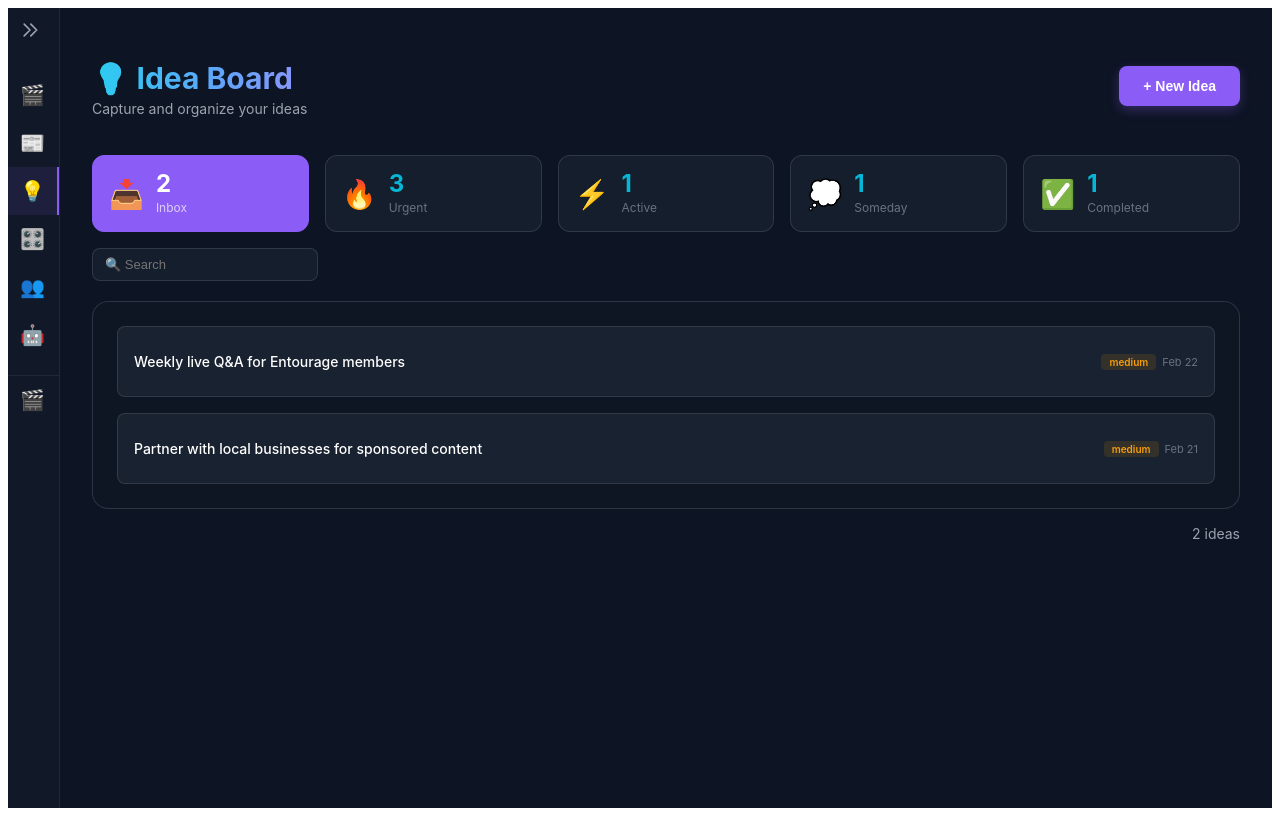
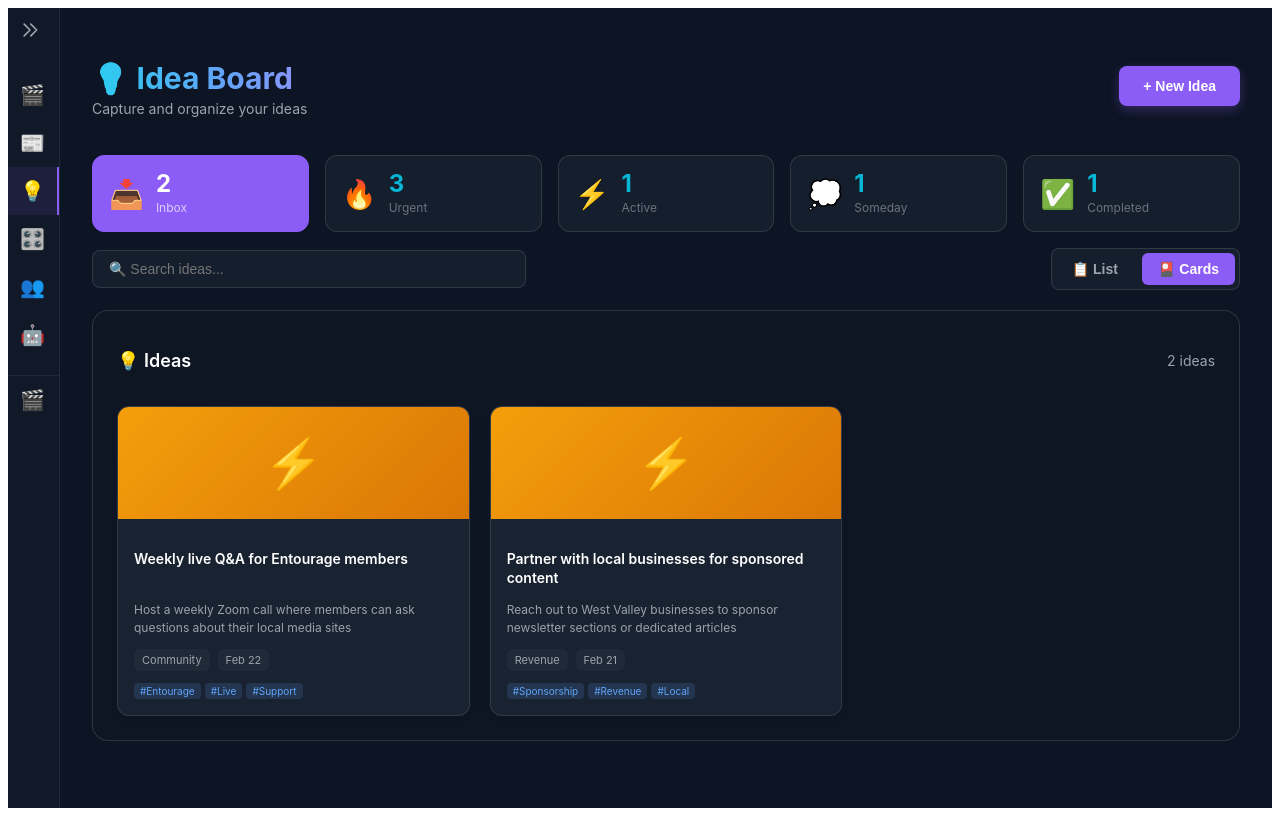
Before and after one commit to pacinobot2026/vizard-clips-dashboard, a Next.js app: page /ideas in a window 1280 px wide. Built offline with nearby package versions, Linux system fonts and the light colour scheme.

Commit message:
Add List/Cards toggle to Idea Board - matches Article/Video Board layout

```diff
--- a/pages/ideas.js
+++ b/pages/ideas.js
@@ -10,6 +10,7 @@ export default function Ideas() {
   const [loading, setLoading] = useState(true);
   const [showAddModal, setShowAddModal] = useState(false);
   const [newIdea, setNewIdea] = useState({ title: '', description: '', category: 'business', priority: 'medium' });
+  const [viewMode, setViewMode] = useState('cards'); // 'list' or 'cards'
 
   useEffect(() => {
     loadMockIdeas();
@@ -262,27 +263,65 @@ export default function Ideas() {
             />
           </div>
 
-          {/* Search */}
-          <div style={{ marginBottom: '20px' }}>
+          {/* Search and View Toggle */}
+          <div style={{ marginBottom: '20px', display: 'flex', gap: '12px', alignItems: 'center', justifyContent: 'space-between' }}>
             <input
               type="text"
-              placeholder="🔍 Search"
+              placeholder="🔍 Search ideas..."
               value={searchTerm}
               onChange={(e) => setSearchTerm(e.target.value)}
               style={{
-                width: '200px',
-                padding: '8px 12px',
+                flex: 1,
+                minWidth: '200px',
+                maxWidth: '400px',
+                padding: '10px 16px',
                 background: 'rgba(31, 41, 55, 0.5)',
                 border: '1px solid rgba(75, 85, 99, 0.5)',
                 borderRadius: '8px',
                 color: '#fff',
-                fontSize: '13px',
+                fontSize: '14px',
                 outline: 'none'
               }}
             />
+
+            {/* View Mode Toggle */}
+            <div style={{ display: 'flex', gap: '8px', background: 'rgba(31, 41, 55, 0.5)', borderRadius: '8px', padding: '4px', border: '1px solid rgba(75, 85, 99, 0.5)' }}>
+              <button
+                onClick={() => setViewMode('list')}
+                style={{
+                  padding: '8px 16px',
+                  background: viewMode === 'list' ? '#8b5cf6' : 'transparent',
+                  border: 'none',
+                  borderRadius: '6px',
+                  color: viewMode === 'list' ? '#fff' : '#9ca3af',
+                  fontSize: '14px',
+                  fontWeight: '600',
+                  cursor: 'pointer',
+                  transition: 'all 0.2s'
+                }}
+              >
+                📋 List
+              </button>
+              <button
+                onClick={() => setViewMode('cards')}
+                style={{
+                  padding: '8px 16px',
+                  background: viewMode === 'cards' ? '#8b5cf6' : 'transparent',
+                  border: 'none',
+                  borderRadius: '6px',
+                  color: viewMode === 'cards' ? '#fff' : '#9ca3af',
+                  fontSize: '14px',
+                  fontWeight: '600',
+                  cursor: 'pointer',
+                  transition: 'all 0.2s'
+                }}
+              >
+                🎴 Cards
+              </button>
+            </div>
           </div>
 
-          {/* Ideas List */}
+          {/* Ideas List/Cards */}
           <div style={{
             background: 'rgba(17, 24, 39, 0.5)',
             borderRadius: '16px',
@@ -290,22 +329,34 @@ export default function Ideas() {
             border: '1px solid rgba(75, 85, 99, 0.5)',
             animation: 'scaleIn 0.4s ease-out 0.4s both'
           }}>
+            <div style={{ marginBottom: '20px', display: 'flex', justifyContent: 'space-between', alignItems: 'center' }}>
+              <h2 style={{ fontSize: '18px', fontWeight: '600', color: '#fff' }}>
+                💡 Ideas
+              </h2>
+              <div style={{ color: '#9ca3af', fontSize: '14px' }}>
+                {filteredIdeas.length} {filteredIdeas.length === 1 ? 'idea' : 'ideas'}
+              </div>
+            </div>
+
             {filteredIdeas.length === 0 ? (
               <div style={{ textAlign: 'center', padding: '64px', color: '#6b7280' }}>
-                No ideas in {filter}
+                {searchTerm ? `No ideas matching "${searchTerm}"` : `No ideas in ${filter}`}
+              </div>
+            ) : viewMode === 'list' ? (
+              <div style={{ display: 'flex', flexDirection: 'column', gap: '16px' }}>
+                {filteredIdeas.map((idea) => (
+                  <IdeaCardList key={idea.id} idea={idea} />
+                ))}
               </div>
             ) : (
-              <div style={{ display: 'flex', flexDirection: 'column', gap: '16px' }}>
+              <div style={{ display: 'grid', gridTemplateColumns: 'repeat(auto-fill, minmax(320px, 1fr))', gap: '20px' }}>
                 {filteredIdeas.map((idea) => (
-                  <IdeaCard key={idea.id} idea={idea} />
+                  <IdeaCardGrid key={idea.id} idea={idea} />
                 ))}
               </div>
             )}
           </div>
 
-          <div style={{ marginTop: '16px', textAlign: 'right', color: '#9ca3af', fontSize: '14px' }}>
-            {filteredIdeas.length} {filteredIdeas.length === 1 ? 'idea' : 'ideas'}
-          </div>
         </div>
       </main>
 
@@ -449,7 +500,8 @@ function StatCard({ icon, count, label, active, onClick, delay = 0 }) {
   );
 }
 
-function IdeaCard({ idea }) {
+// List View - Expandable rows
+function IdeaCardList({ idea }) {
   const [isExpanded, setIsExpanded] = React.useState(false);
 
   const priorityColors = {
@@ -536,3 +588,101 @@ function IdeaCard({ idea }) {
     </div>
   );
 }
+
+// Cards View - Grid cards like Video Board
+function IdeaCardGrid({ idea }) {
+  const priorityColors = {
+    high: '#ef4444',
+    medium: '#f59e0b',
+    low: '#10b981'
+  };
+
+  const priorityGradients = {
+    high: 'linear-gradient(135deg, #ef4444 0%, #dc2626 100%)',
+    medium: 'linear-gradient(135deg, #f59e0b 0%, #d97706 100%)',
+    low: 'linear-gradient(135deg, #10b981 0%, #059669 100%)'
+  };
+
+  return (
+    <div style={{
+      background: 'rgba(31, 41, 55, 0.7)',
+      borderRadius: '12px',
+      border: '1px solid rgba(75, 85, 99, 0.5)',
+      overflow: 'hidden',
+      transition: 'all 0.3s',
+      boxShadow: '0 4px 6px rgba(0, 0, 0, 0.1)'
+    }}>
+      {/* Priority Header */}
+      <div style={{
+        background: priorityGradients[idea.priority],
+        padding: '16px',
+        display: 'flex',
+        alignItems: 'center',
+        justifyContent: 'center',
+        minHeight: '80px'
+      }}>
+        <span style={{ fontSize: '48px' }}>
+          {idea.priority === 'high' ? '🔥' : idea.priority === 'medium' ? '⚡' : '💭'}
+        </span>
+      </div>
+
+      {/* Content */}
+      <div style={{ padding: '16px' }}>
+        <h3 style={{ color: '#fff', fontSize: '14px', fontWeight: '600', marginBottom: '8px', lineHeight: 1.4, minHeight: '40px' }}>
+          {idea.title}
+        </h3>
+
+        <p style={{ color: '#9ca3af', fontSize: '12px', marginBottom: '12px', lineHeight: 1.5, display: '-webkit-box', WebkitLineClamp: 2, WebkitBoxOrient: 'vertical', overflow: 'hidden' }}>
+          {idea.description}
+        </p>
+
+        <div style={{ display: 'flex', gap: '8px', marginBottom: '12px', flexWrap: 'wrap' }}>
+          <span style={{
+            padding: '4px 8px',
+            background: '#1f2937',
+            borderRadius: '6px',
+            fontSize: '11px',
+            color: '#9ca3af'
+          }}>
+            {idea.category}
+          </span>
+          <span style={{
+            padding: '4px 8px',
+            background: '#1f2937',
+            borderRadius: '6px',
+            fontSize: '11px',
+            color: '#9ca3af'
+          }}>
+            {new Date(idea.created_at).toLocaleDateString('en-US', { month: 'short', day: 'numeric' })}
+          </span>
+        </div>
+
+        {/* Tags */}
+        {idea.tags && idea.tags.length > 0 && (
+          <div style={{ display: 'flex', gap: '4px', flexWrap: 'wrap' }}>
+            {idea.tags.slice(0, 3).map(tag => (
+              <span key={tag} style={{
+                padding: '2px 6px',
+                background: 'rgba(96, 165, 250, 0.15)',
+                borderRadius: '4px',
+                fontSize: '10px',
+                color: '#60a5fa'
+              }}>
+                #{tag}
+              </span>
+            ))}
+            {idea.tags.length > 3 && (
+              <span style={{
+                padding: '2px 6px',
+                fontSize: '10px',
+                color: '#6b7280'
+              }}>
+                +{idea.tags.length - 3}
+              </span>
+            )}
+          </div>
+        )}
+      </div>
+    </div>
+  );
+}
```
